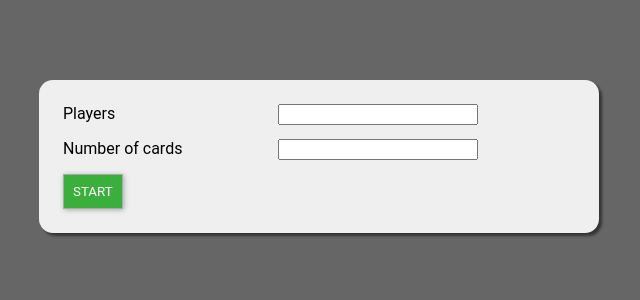
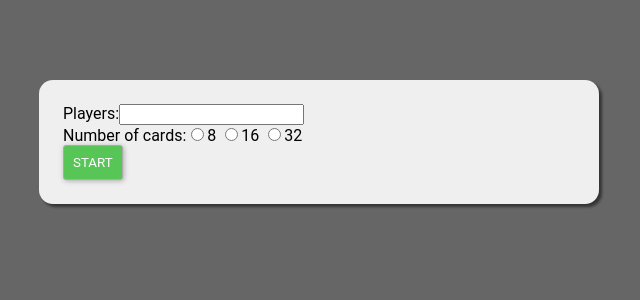
Before and after one commit to willemvlh/memory, a Vue app: page / in a window 1280 px wide. Shown: the top 300 px of the page, without its empty margins (321-961 px from the left). Built offline with nearby package versions, Linux system fonts and the light colour scheme; the HTML template or start-up script is replaced by a standard one.

Commit message:
start settings

```diff
--- a/src/components/StartSettings.vue
+++ b/src/components/StartSettings.vue
@@ -1,29 +1,31 @@
 <template>
-    <modal @modalSubmit="start($event)" :items="modalObjects" :id="'startSettings'"></modal>
+   <div class="modal-mask">
+        <div class="modal">
+            <div class="form">
+                <div class="form-entry">
+                    <label for="players">Players:</label>
+                    <input type="text" id="players" v-model="commaSeparatedPlayers">
+                </div>
+                <div class="form-entry">
+                    <label for="numberOfCards">Number of cards:</label>
+                    <input type="radio" name="numberOfCards" v-model="numberOfCards" value="8" >8
+                    <input type="radio" name="numberOfCards" v-model="numberOfCards" value="16">16
+                    <input type="radio" name="numberOfCards" v-model="numberOfCards" value="32">32
+                </div>
+                <button v-on:click="start">Start</button>
+            </div>
+        </div>
+    </div>
 </template>
 
 <script>
-import Modal from './Modal.vue';
 
 export default {
     data: function(){
         return {
             commaSeparatedPlayers: "",
-            numberOfCards: 0,
-            modalObjects: [{
-                label: "Players",
-                identifier: "players",
-                type: "text"
-            },
-            {
-                label: "Number of cards",
-                identifier: "numberOfCards",
-                type: "number"
-            }]
+            numberOfCards: 0
         }
-    },
-    components: {
-        'modal': Modal
     },
     computed: {
       players: function(){
@@ -31,10 +33,8 @@ export default {
       }
     },
     methods: {
-        start: function(response){
-            this.commaSeparatedPlayers = response.items.find(i => i.identifier === "players").value;
-            this.numberOfCards = Number(response.items.find(i => i.identifier === "numberOfCards").value);
-            this.$emit("start", {players: this.players, numberOfCards: this.numberOfCards});
+        start: function(){
+            this.$emit("start", {players: this.players, numberOfCards: this.numberOfCards})
         }
     }
 }
@@ -60,4 +60,6 @@ export default {
         padding: 24px;
         border-radius: 14px;
     }
+
+
 </style>
--- a/src/style/main.scss
+++ b/src/style/main.scss
@@ -9,11 +9,17 @@ body{
 }
 
 button{
+    $bg: #57c657;;
     box-shadow: $box-shadow;
-    background-color: #3baf3b;
+    background-color: $bg;
     padding: 9px;
     font-family: "Roboto", sans-serif;
     color: white;
     text-transform: uppercase;
     border: $border;
+    border-radius: 3px;
+
+    &:active{
+        background-color: darken($bg, 10%);
+    }
 }
```
